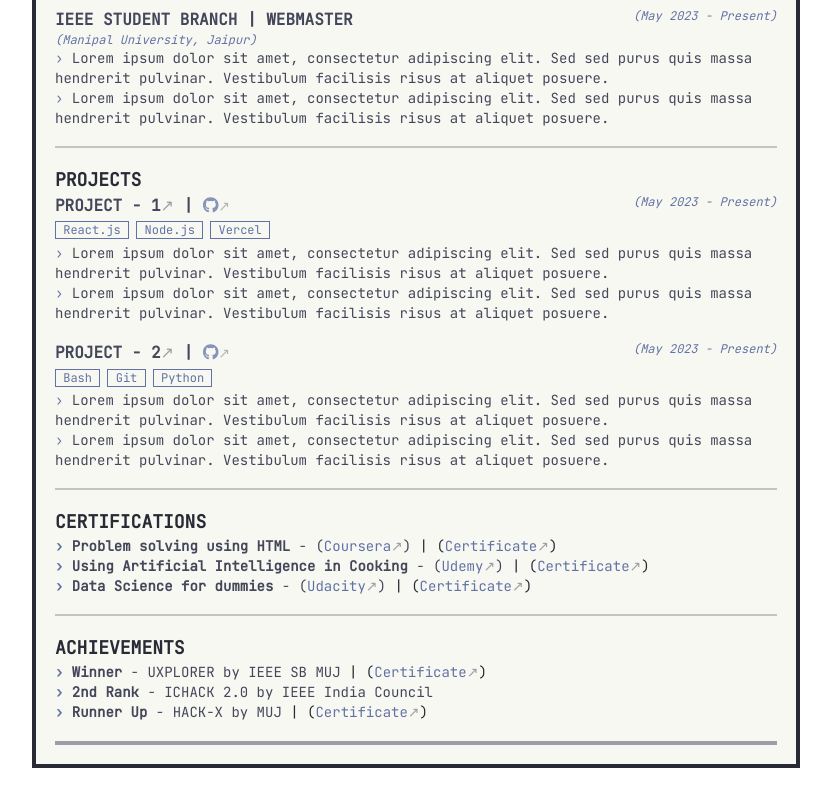
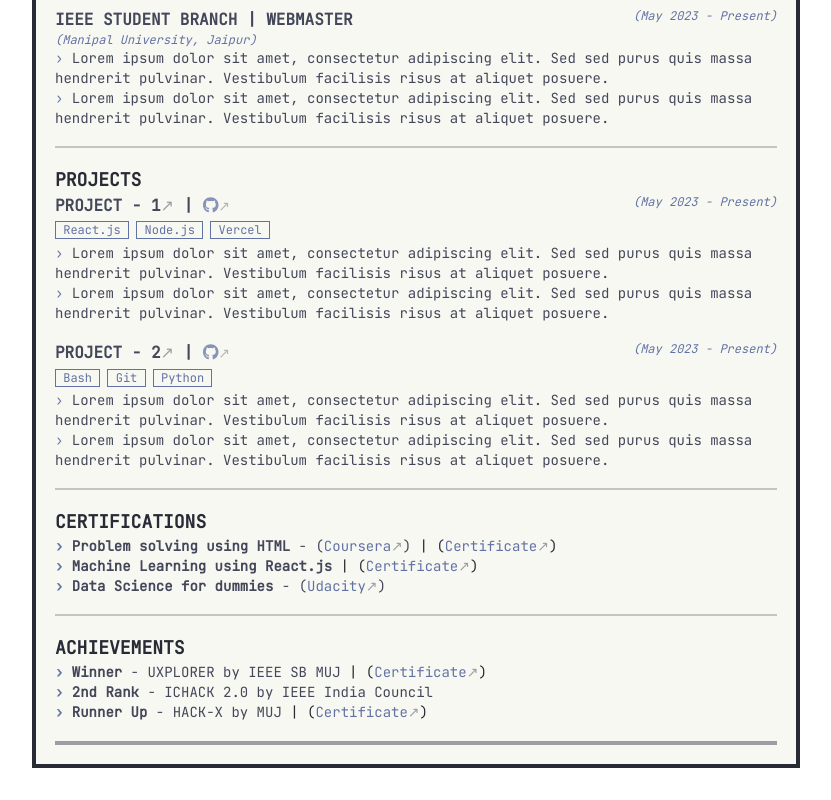
Before and after one commit to pujan-modha/web-resume, a React (Vite) app: page / in a window 1280 px wide. Shown: the part 1023-1823 px from the top of the page, without its empty margins (224-1055 px from the left). Built offline with nearby package versions, Linux system fonts and the light colour scheme.

Commit message:
wip data mapping v2

```diff
--- a/src/components/Achievements.tsx
+++ b/src/components/Achievements.tsx
@@ -8,19 +8,18 @@
                     <h2 className='text-lg text-foreground font-bold print:mt-[2.5%]'>ACHIEVEMENTS</h2>
                     <div className='text-sm'>
                         <ul>
-                            {AchievementsData.map((achievements,id) => (
-                                <div key={id}>
-                                    <li><span className='font-black text-secondary'> › </span><span
+                            {AchievementsData.map((achievements, id) => (
+                                <li key={id}><span className='font-black text-secondary'> › </span><span
                                     className='text-primary font-light'><span
                                     className='font-semibold'>{achievements.achievementMain}</span>
                                         <span> - </span>{achievements.achievementEvent}</span>
                                     {!achievements.achievementHaveCertificate ? ("") : (<span>
-                                        <span> | </span><a href={achievements.achievementLinkToCertificate} target="_noref">(<span
+                                        <span> | </span><a href={achievements.achievementLinkToCertificate}
+                                                           target="_noref">(<span
                                         className='hover:text-primary text-secondary font-light hover:underline'>Certificate<span
                                         className='text-primary opacity-50'>↗</span></span>)</a>
                                 </span>)}
                                 </li>
-                                </div>
                             ))}
                         </ul>
                     </div>
--- a/src/components/Certifications.tsx
+++ b/src/components/Certifications.tsx
@@ -1,5 +1,7 @@
+import {CertificationsData} from "../data/CertificationsData.ts";
+
 const Certifications = () => {
-    return(
+    return (
         <>
             <section>
                 <div>
@@ -7,30 +9,26 @@
                         <h2 className='text-lg text-foreground font-bold print:mt-[2.5%]'>CERTIFICATIONS</h2>
                         <div className='text-sm'>
                             <ul>
-                                <li><span className='font-black text-secondary'> › </span><span
-                                    className='text-primary font-light'><span className='font-semibold'>Problem solving using HTML</span><span> - </span><a
-                                    href="/" target="_noref">(<span
-                                    className='hover:text-primary text-secondary font-light hover:underline'>Coursera<span
-                                    className='text-primary opacity-50'>↗</span></span>)</a></span><span> | </span><a
-                                    href="/" target="_noref">(<span
-                                    className='hover:text-primary text-secondary font-light hover:underline'>Certificate<span
-                                    className='text-primary opacity-50'>↗</span></span>)</a></li>
-                                <li><span className='font-black text-secondary'> › </span><span
-                                    className='text-primary font-light'><span className='font-semibold'>Using Artificial Intelligence in Cooking</span><span> - </span><a
-                                    href="/" target="_noref">(<span
-                                    className='hover:text-primary text-secondary font-light hover:underline'>Udemy<span
-                                    className='text-primary opacity-50'>↗</span></span>)</a></span><span> | </span><a
-                                    href="/" target="_noref">(<span
-                                    className='hover:text-primary text-secondary font-light hover:underline'>Certificate<span
-                                    className='text-primary opacity-50'>↗</span></span>)</a></li>
-                                <li><span className='font-black text-secondary'> › </span><span
-                                    className='text-primary font-light'><span className='font-semibold'>Data Science for dummies</span><span> - </span><a
-                                    href="/" target="_noref">(<span
-                                    className='hover:text-primary text-secondary font-light hover:underline'>Udacity<span
-                                    className='text-primary opacity-50'>↗</span></span>)</a></span><span> | </span><a
-                                    href="/" target="_noref">(<span
-                                    className='hover:text-primary text-secondary font-light hover:underline'>Certificate<span
-                                    className='text-primary opacity-50'>↗</span></span>)</a></li>
+                                {CertificationsData.map((certifications, id) => (
+                                    <li key={id}>
+                                        <span className='font-black text-secondary'> › </span><span
+                                        className='text-primary font-light'><span
+                                        className='font-semibold'>{certifications.certificationCourseName}</span>
+                                        {!certifications.certificationHaveCourseLink ? ("") : (<span>
+                                            <span> - </span><a
+                                            href={certifications.certificationLinkToCourse} target="_noref">(<span
+                                            className='hover:text-primary text-secondary font-light hover:underline'>{certifications.certificationCoursePlatformName}<span
+                                            className='text-primary opacity-50'>↗</span></span>)</a>
+                                        </span>)}
+                                </span>
+                                        {!certifications.certificationHaveCertificate ? ("") : (<span>
+                                            <span> | </span><a
+                                            href={certifications.certificationLinkToCertificate} target="_noref">(<span
+                                            className='hover:text-primary text-secondary font-light hover:underline'>Certificate<span
+                                            className='text-primary opacity-50'>↗</span></span>)</a>
+                                        </span>)}
+                                    </li>
+                                ))}
                             </ul>
                         </div>
                     </div>
--- a/src/data/AchievementsData.ts
+++ b/src/data/AchievementsData.ts
@@ -3,19 +3,19 @@
         achievementMain : "Winner",
         achievementEvent : "UXPLORER by IEEE SB MUJ",
         achievementHaveCertificate : true,
-        achievementLinkToCertificate : "https://www.pujan.pm/"
+        achievementLinkToCertificate : "https://www.pujan.pm/",
     },
     {
         achievementMain : "2nd Rank",
         achievementEvent : "ICHACK 2.0 by IEEE India Council",
         achievementHaveCertificate : false,
-        achievementLinkToCertificate : "https://www.pujan.pm/"
+        achievementLinkToCertificate : "https://www.pujan.pm/",
     },
     {
         achievementMain : "Runner Up",
         achievementEvent : "HACK-X by MUJ",
         achievementHaveCertificate : true,
-        achievementLinkToCertificate : "https://www.pujan.pm/"
+        achievementLinkToCertificate : "https://www.pujan.pm/",
     },
 ]
 
--- a/src/data/CertificationsData.ts
+++ b/src/data/CertificationsData.ts
@@ -5,7 +5,22 @@
         certificationCoursePlatformName : "Coursera",
         certificationLinkToCourse : "https://www.pujan.pm/",
         certificationHaveCertificate : true,
-        certificationLinkToCertificate : "https://www.pujan.pm/"
+        certificationLinkToCertificate : "https://www.pujan.pm/",
+    },
+    {
+        certificationCourseName : "Machine Learning using React.js",
+        certificationHaveCourseLink : false,
+        certificationCoursePlatformName : "Udemy",
+        certificationLinkToCourse : "https://www.pujan.pm/",
+        certificationHaveCertificate : true,
+        certificationLinkToCertificate : "https://www.pujan.pm/",
+    },{
+        certificationCourseName : "Data Science for dummies",
+        certificationHaveCourseLink : true,
+        certificationCoursePlatformName : "Udacity",
+        certificationLinkToCourse : "https://www.pujan.pm/",
+        certificationHaveCertificate : false,
+        certificationLinkToCertificate : "https://www.pujan.pm/",
     },
 ]
 
```
Lines whose indentation alone changed are shown as unchanged.
